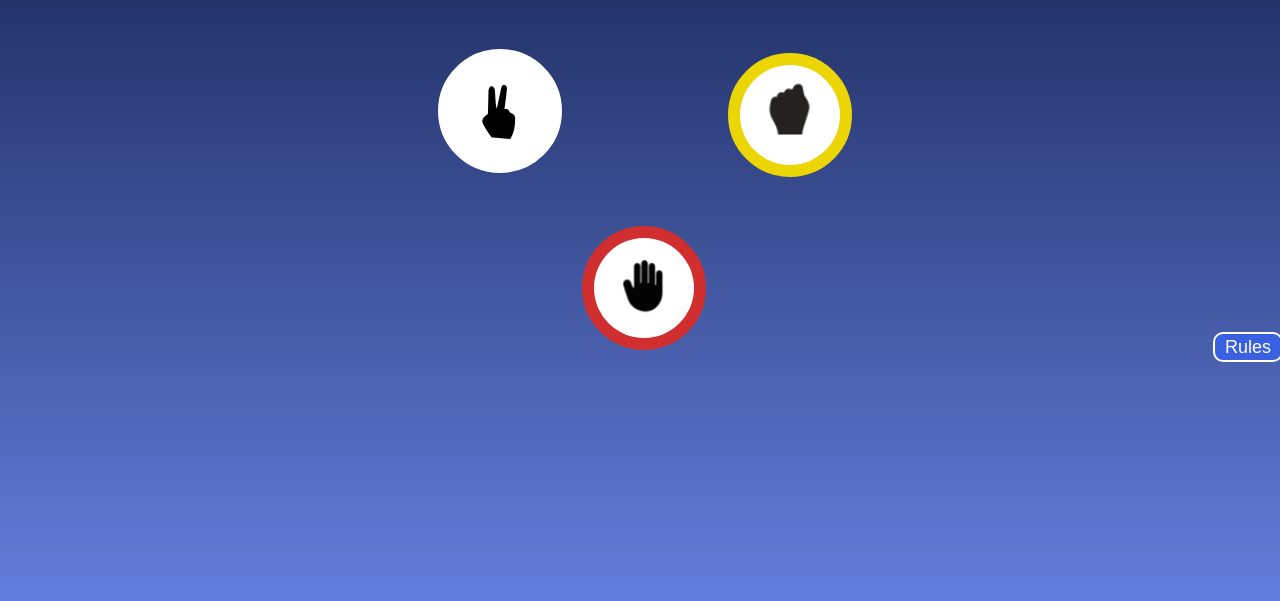
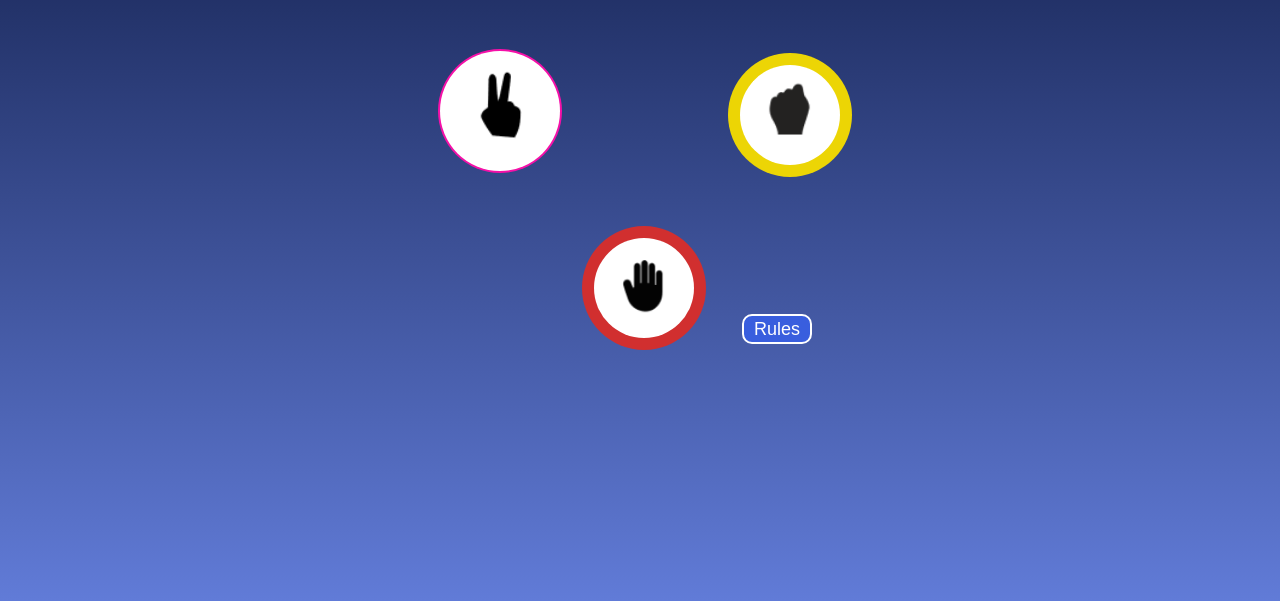
Before and after one commit to rishabhv2003/Rock-Paper-Scissors, a plain HTML site: page index.html in a window 1280 px wide. In both pictures the pointer is over the element 500 px from the left and 310 px from the top of the page. Shown: the part 199-800 px from the top of the page. Drawn offline with Linux system fonts and the light colour scheme.

Commit message:
position

```diff
--- a/index.html
+++ b/index.html
@@ -11,6 +11,7 @@
 </head>
 
 <body>
+    <div class="main">
         <div class="result">
             <h3 class="resContent">Rock <br> Paper <br> Scissors </h3>
             <div class="scoreArea">
@@ -43,7 +44,7 @@
 
             <div class="circle4">
                 <div class="minicircle">
-                <img class="img4" src="" alt="" style="position: relative;" >
+                    <img class="img4" src="" alt="" style="position: relative;">
                 </div>
             </div>
 
@@ -55,7 +56,7 @@
 
             <div class="circle5">
                 <div class="minicircle">
-                <img class="img5" src="" alt="" style="position: relative;" >
+                    <img class="img5" src="" alt="" style="position: relative;">
                 </div>
             </div>
         </div>
@@ -65,7 +66,7 @@
             <h4 class="p1">You Picked</h4>
             <h4 class="p2">PC Picked</h4>
         </div>
-    <button id="rules" onclick="rules()" style="background-color: rgba(52, 96, 250, 0.68);">Rules</button>
+
         <div id="rulesContent" style="visibility: hidden;">
             <h2 style="color: #ffff; position: relative; text-align: center">Game Rules</h2>
             <button id="closeBTN" onclick="closed()">X</button>
@@ -79,6 +80,9 @@
                 <br>
                 <li>If both players lay down the same hand, each player lays down another hand.</li>
             </ul>
+            <button id="rules" onclick="rules()"
+                style="visibility: visible; background-color: rgba(52, 96, 250, 0.68);">Rules</button>
+        </div>
     </div>
     <script src="main.js"></script>
 </body>
--- a/style.css
+++ b/style.css
@@ -65,7 +65,7 @@ html {
 
 .circle1 {
     position: relative;
-    border: 2px solid rgb(245, 16, 168);
+    border: 2px solid #ffffff00;
     top: 30px;
     left: 70px;
     border-radius: 100px;
@@ -74,20 +74,9 @@ html {
     background-color: rgb(245, 16, 168);
 }
 
-.circle1:hover {
-    position: relative;
-    border: 2px solid #ffff;
-    top: 30px;
-    left: 70px;
-    border-radius: 100px;
-    height: 120px;
-    width: 120px;
-    background-color: #ffff;
-}
-
 .circle2 {
     position: relative;
-    border: 2px solid rgb(236, 213, 5);
+    border: 2px solid #ffffff00;
     float: right;
     top: -90px;
     left: -60px;
@@ -97,37 +86,15 @@ html {
     background-color: rgb(236, 213, 5);
 }
 
-.circle2:hover {
-    position: relative;
-    border: 2px solid #ffff;
-    top: -90px;
-    left: -60px;
-    border-radius: 100px;
-    height: 120px;
-    width: 120px;
-    background-color: #ffff;
-}
-
 .circle3 {
     position: relative;
-    border: 2px solid rgb(209, 47, 47);
+    border: 2px solid #ffffff00;
     top: 83px;
     left: 214px;
     border-radius: 100px;
     height: 120px;
     width: 120px;
     background-color: rgb(209, 47, 47);
-}
-
-.circle3:hover {
-    position: relative;
-    border: 2px solid #ffff;
-    top: 83px;
-    left: 214px;
-    border-radius: 100px;
-    height: 120px;
-    width: 120px;
-    background-color: #ffff;
 }
 
 .minicircle {
@@ -138,22 +105,18 @@ html {
     height: 100px;
     width: 100px;
     background-color: #ffff;
+    /* transition: 100ms; */
 }
 
+.minicircle:hover{
+    transform: scale(1.2);
+}
 .img1 {
     background-color: #ffff;
-    position: relative;
-    top: -21px;
-    left: 30px;
+    position: absolute;
+    top: 1rem;
+    left: 2rem;
 }
-
-/* .img1:hover {
-    background-color: #ffff;
-    position: relative;
-    top: 13px;
-    left: 25px;
-    height: 70px;
-} */
 
 .img2 {
     background-color: #ffff;
@@ -163,14 +126,6 @@ html {
     left: 13px;
 }
 
-/* .img2:hover {
-    background-color: #ffff;
-    position: relative;
-    width: 91px;
-    top: 12px;
-    left: 5px;
-} */
-
 .img3 {
     background-color: #ffff;
     position: relative;
@@ -178,19 +133,11 @@ html {
     top: 14px;
     left: 18px;
 }
-/*
-.img3:hover {
-    background-color: #ffff;
-    position: relative;
-    height: 80px;
-    top: 6px;
-    left: 10px;
-} */
 
 #rules {
-    position: absolute;
-    left: 1213px;
-    top: 531px;
+    position: relative;
+    /* left: 40%;
+    top: 338px; */
     border: 2px solid #ffff;
     color: #ffff;
     height: 30px;
@@ -206,7 +153,7 @@ html {
     float: right;
     width: 206px;
     padding: 5px;
-    right: 474px;
+    right: 25%;
     top: -441px;
     color: #ffff;
 }
@@ -224,7 +171,6 @@ html {
 }
 
 /* frame 2 */
-
 #resultDeclare{
     height: 161px;
     width: 583px;
@@ -243,16 +189,19 @@ html {
     margin-left: 50%;
     transform: translateX(-50%);
 }
+
 .p1{
     position: relative;
     float: left;
     left: 39px;
 }
+
 .p2{
     position: relative;
     float: right;
     right: 51px;
 }
+
 .circle4{
     position: relative;
     border: 2px solid;
@@ -276,6 +225,7 @@ html {
     background-color: rgb(236, 213, 5);
     float: right;
 }
+
 .resultMessage{
     position: absolute;
     text-align: center;
```
Lines whose indentation alone changed are shown as unchanged.
